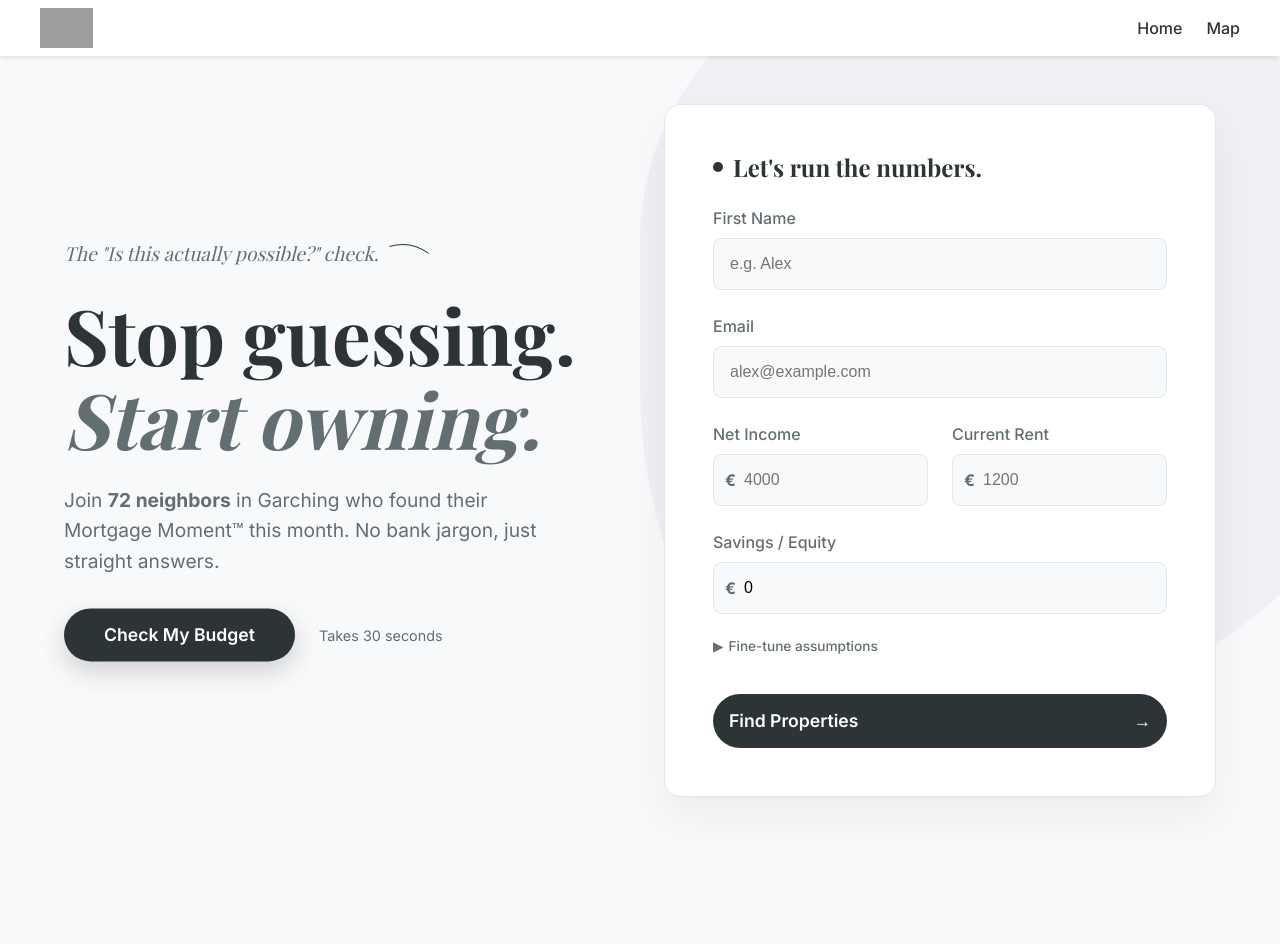
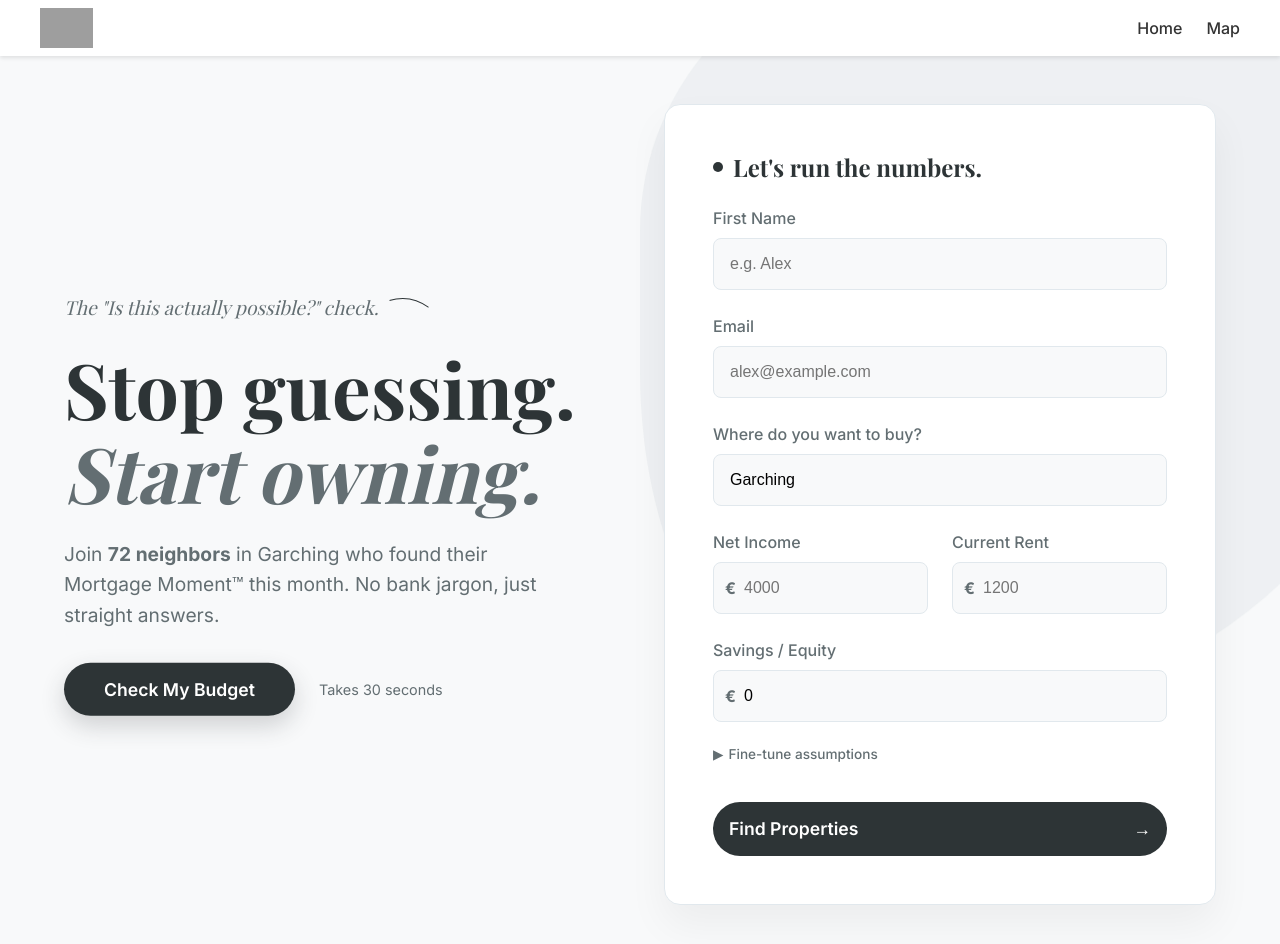
Before and after one commit to gereonelvers/mortgage-moment, a React (Vite) app: page / in a window 1280 px wide. Shown: the top 944 px of the page. Before the commit the page ends 893 px from the top, so only its background shows below. Built offline with nearby package versions, Linux system fonts and the light colour scheme; grey boxes are pictures that could not be loaded; a web font is replaced by a local one.

Commit message:
Add location override

```diff
--- a/src/pages/LandingPage.jsx
+++ b/src/pages/LandingPage.jsx
@@ -4,7 +4,8 @@ import { useSearchParams, useNavigate } from 'react-router-dom';
 const LandingPage = () => {
     const [searchParams] = useSearchParams();
     const navigate = useNavigate();
-    const location = searchParams.get('location') || 'Garching';
+    const initialLocation = searchParams.get('location') || 'Garching';
+    const [locationInput, setLocationInput] = useState(initialLocation);
 
     const [formData, setFormData] = useState({
         name: '',
@@ -28,7 +29,7 @@ const LandingPage = () => {
     const handleSubmit = (e) => {
         e.preventDefault();
         // In a real app, we would save this data
-        navigate(`/map?location=${encodeURIComponent(location)}`, { state: { formData } });
+        navigate(`/map?location=${encodeURIComponent(locationInput)}`, { state: { formData } });
     };
 
     const scrollToForm = () => {
@@ -102,7 +103,7 @@ const LandingPage = () => {
                             maxWidth: '500px',
                             lineHeight: '1.6'
                         }}>
-                            Join <strong>72 neighbors</strong> in {location} who found their Mortgage Moment™ this month. No bank jargon, just straight answers.
+                            Join <strong>72 neighbors</strong> in {locationInput} who found their Mortgage Moment™ this month. No bank jargon, just straight answers.
                         </p>
 
                         <div style={{ display: 'flex', gap: 'var(--spacing-md)', alignItems: 'center', flexWrap: 'wrap' }}>
@@ -164,6 +165,21 @@ const LandingPage = () => {
                                         required
                                         value={formData.email}
                                         onChange={handleChange}
+                                        style={{ background: '#F8F9FA' }}
+                                    />
+                                </div>
+
+                                <div className="input-group">
+                                    <label className="input-label" htmlFor="location">Where do you want to buy?</label>
+                                    <input
+                                        type="text"
+                                        id="location"
+                                        name="location"
+                                        className="input-field"
+                                        placeholder="e.g. München"
+                                        required
+                                        value={locationInput}
+                                        onChange={(e) => setLocationInput(e.target.value)}
                                         style={{ background: '#F8F9FA' }}
                                     />
                                 </div>
```
